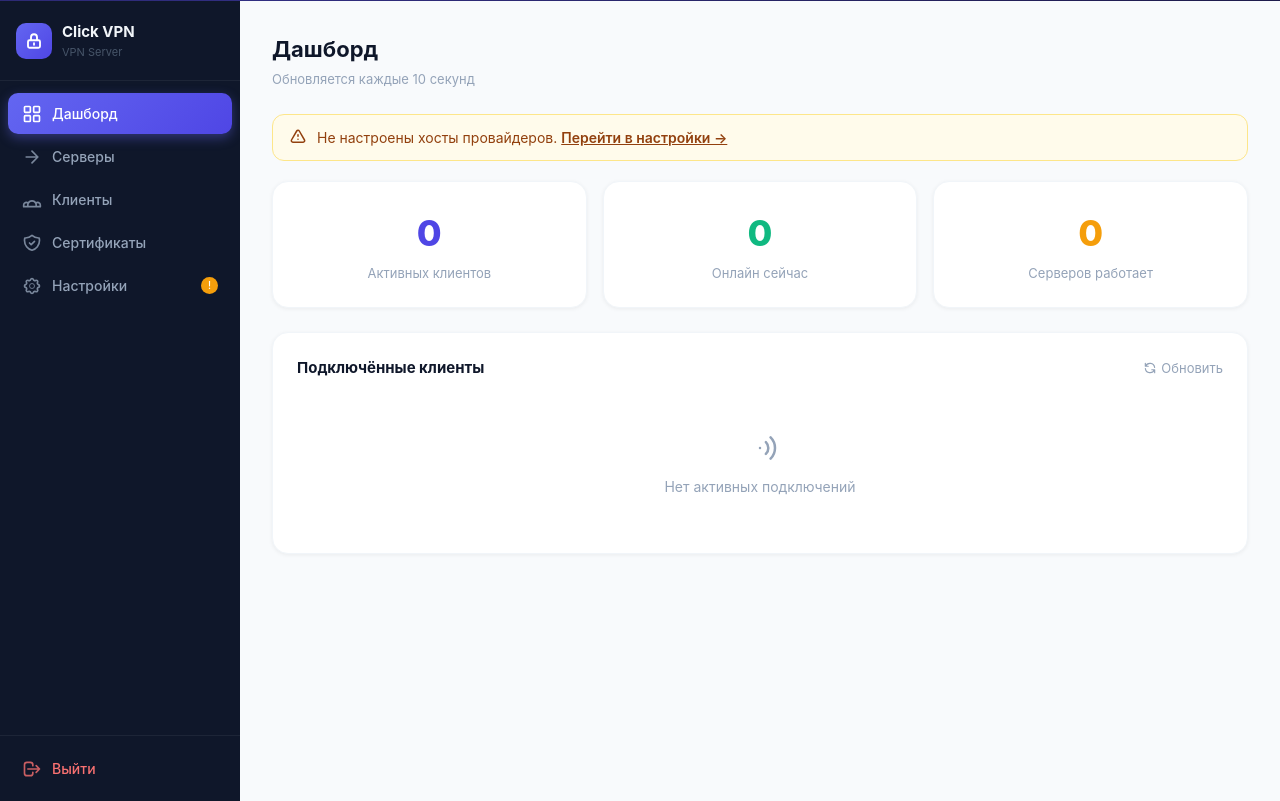
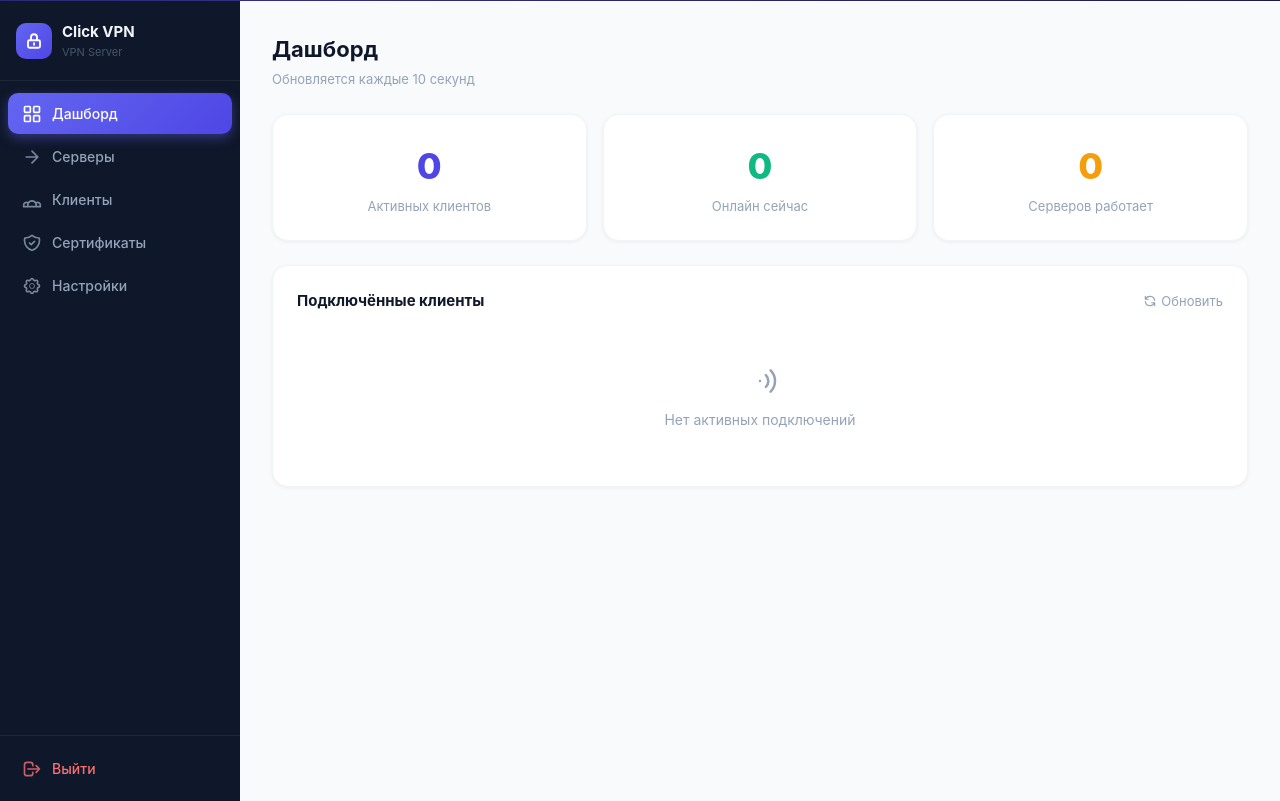
Before and after one commit to DATKAI/click_vpn, a FastAPI app: page / in a window 1280 px wide. Shown: the part 799-1600 px from the top of the page. Run offline with FastAPI, Linux system fonts and the light colour scheme; some libraries are stand-ins or nearby versions.

Commit message:
fix: hide ISP warning until settings are loaded — prevents flash on page refresh
Co-Authored-By: Claude Sonnet 4.6 <noreply@anthropic.com>

```diff
--- a/frontend/templates/index.html
+++ b/frontend/templates/index.html
@@ -154,7 +154,7 @@
       <button class="nav-item" :class="{active:page==='settings'}" @click="navigate('settings')">
         <svg class="w-5 h-5" fill="none" stroke="currentColor" viewBox="0 0 24 24"><path stroke-linecap="round" stroke-linejoin="round" stroke-width="2" d="M10.325 4.317c.426-1.756 2.924-1.756 3.35 0a1.724 1.724 0 002.573 1.066c1.543-.94 3.31.826 2.37 2.37a1.724 1.724 0 001.065 2.572c1.756.426 1.756 2.924 0 3.35a1.724 1.724 0 00-1.066 2.573c.94 1.543-.826 3.31-2.37 2.37a1.724 1.724 0 00-2.572 1.065c-.426 1.756-2.924 1.756-3.35 0a1.724 1.724 0 00-2.573-1.066c-1.543.94-3.31-.826-2.37-2.37a1.724 1.724 0 00-1.065-2.572c-1.756-.426-1.756-2.924 0-3.35a1.724 1.724 0 001.066-2.573c-.94-1.543.826-3.31 2.37-2.37.996.608 2.296.07 2.572-1.065z"/><circle cx="12" cy="12" r="3"/></svg>
         Настройки
-        <span x-show="!settings.isp1_host" style="margin-left:auto;background:#f59e0b;color:#fff;font-size:10px;padding:1px 7px;border-radius:50px">!</span>
+        <span x-show="settingsLoaded && !settings.isp1_host" style="margin-left:auto;background:#f59e0b;color:#fff;font-size:10px;padding:1px 7px;border-radius:50px">!</span>
       </button>
     </nav>
 
@@ -177,7 +177,7 @@
       </div>
 
       <!-- Warning if no ISP configured -->
-      <div x-show="!settings.isp1_host" class="alert alert-warning" style="margin-bottom:20px">
+      <div x-show="settingsLoaded && !settings.isp1_host" class="alert alert-warning" style="margin-bottom:20px">
         <svg style="flex-shrink:0;margin-top:1px" width="18" height="18" fill="none" stroke="currentColor" viewBox="0 0 24 24"><path stroke-linecap="round" stroke-linejoin="round" stroke-width="2" d="M12 9v2m0 4h.01m-6.938 4h13.856c1.54 0 2.502-1.667 1.732-3L13.732 4c-.77-1.333-2.694-1.333-3.464 0L3.34 16c-.77 1.333.192 3 1.732 3z"/></svg>
         <span>Не настроены хосты провайдеров. <button @click="navigate('settings')" style="font-weight:600;text-decoration:underline;background:none;border:none;cursor:pointer;color:inherit">Перейти в настройки →</button></span>
       </div>
@@ -624,6 +624,7 @@ function app() {
     filteredUsers: [],
     caList: [],
     settings: { isp1_port:1194, isp2_port:1194, isp3_port:1194, isp4_port:1194 },
+    settingsLoaded: false,
     ispList: [{ host:'', port:1194, label:'' }],
     ispColors: ['#6366f1','#10b981','#f59e0b','#ef4444'],
     settingsSaved: false,
@@ -745,6 +746,7 @@ function app() {
     async loadSettings() {
       try {
         this.settings = await this.api('GET', '/settings') || {};
+        this.settingsLoaded = true;
         // Восстанавливаем ispList из settings
         const list = [];
         for (let n = 1; n <= 4; n++) {
```
